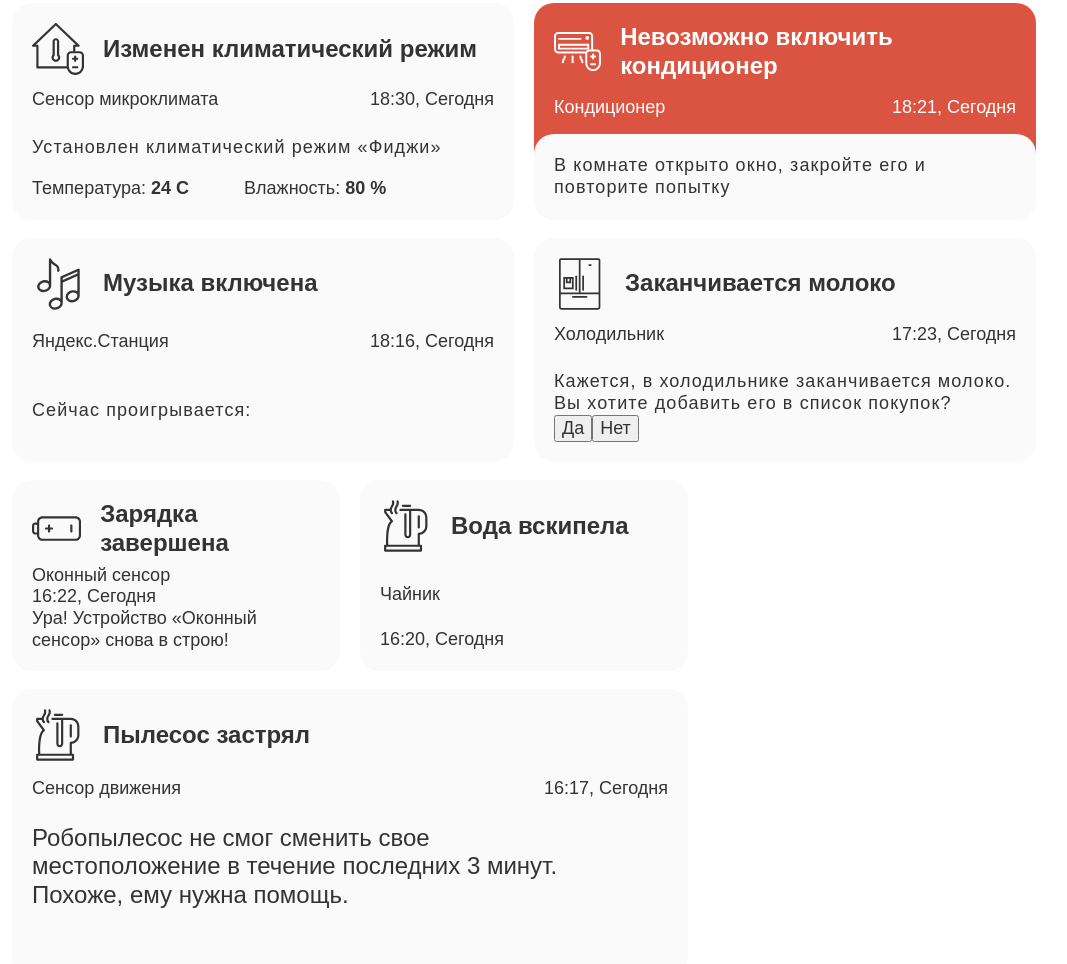
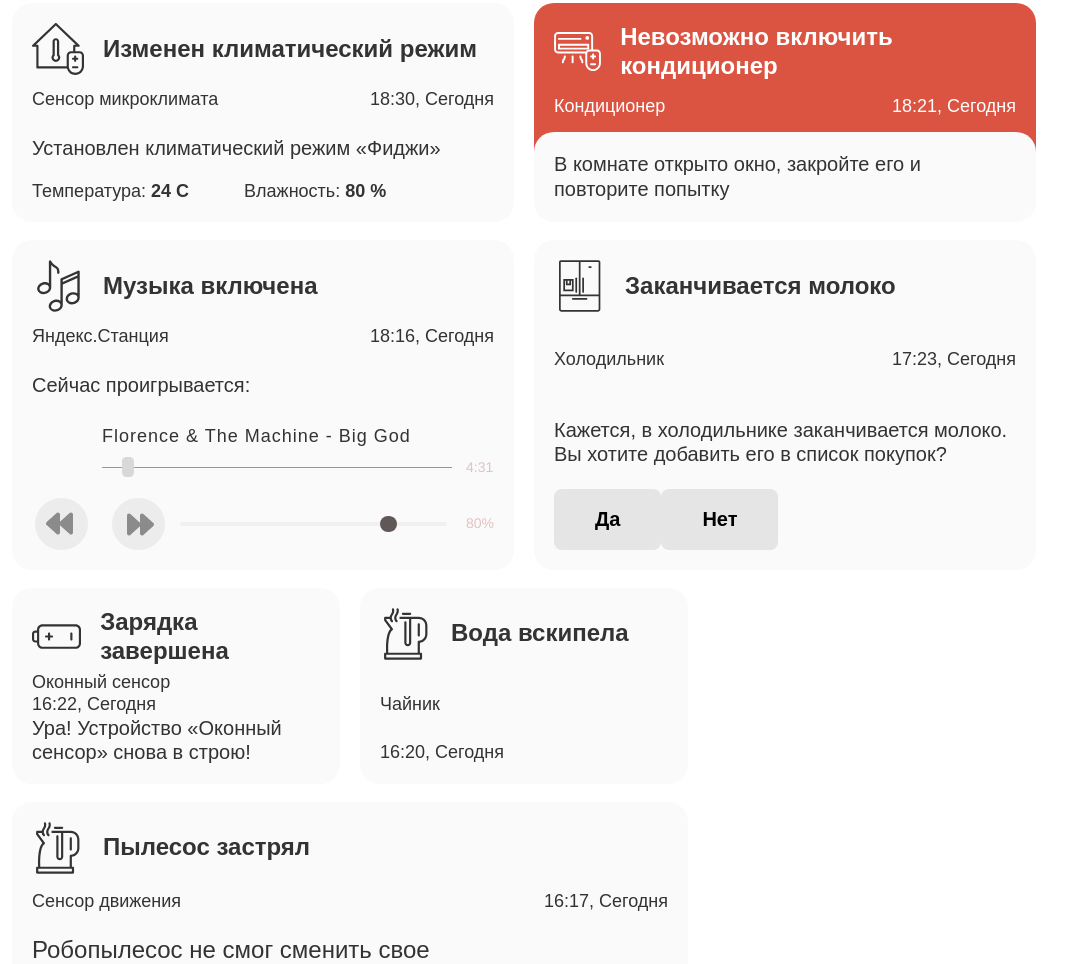
Before and after one commit to shelganov/shri-hw-1, a website built with webpack: page index.html in a window 1280 px wide. Shown: the part 737-1701 px from the top of the page, without its empty margins (116-1183 px from the left). Built offline with nearby package versions, Linux system fonts and the light colour scheme.

Commit message:
create music card

```diff
--- a/index.html
+++ b/index.html
@@ -110,13 +110,38 @@
                             <div class="icon icon_size_52 icon_thumb_music"></div>
                             <div class="card__title">Музыка включена</div>
                         </div>
-                        <div class="card__type">Яндекс.Станция</div>
-                        <div class="card__date">18:16, Сегодня</div>
+                        <div class="card__description">
+                            <div class="card__type">Яндекс.Станция</div>
+                            <div class="card__date">18:16, Сегодня</div>
+                        </div>
                         <div class="card__text">Сейчас проигрывается:</div>
-                        <div class="player">
-                            <div class="player__artist"></div>
-                            <div class="player__track"></div>
-                            <div class="player__length"></div>
+                        <div class="player card__player">
+                            <div class="player__cover"></div>
+                            <div class="player__track">
+                                <div class="player__track-title">
+                                    <span class="player__track-artist">Florence & The Machine</span>
+                                    <span>-</span>
+                                    <span class="player__track-name">Big God</span>
+                                </div>
+                                <div class="player__track-slider track-slider">
+                                    <div class="track-slider__line">
+                                        <div class="track-slider__ctrl"></div>
+                                    </div>
+                                    <div class="player__track-length">4:31</div>
+                                </div>
+                            </div>
+                            <div class="player__controls">
+                                <div class="player__ctrl player__ctrl_type_prev"></div>
+                                <div class="player__ctrl player__ctrl_type_next"></div>
+                                <div class="player__vol">
+                                    <div class="player__vol-slider vol-slider">
+                                        <div class="vol-slider__line">
+                                            <div class="vol-slider__ctrl"></div>
+                                        </div>
+                                    </div>
+                                    <div class="player__vol-length">80<span>%</span></div>
+                                </div>
+                            </div>
                         </div>
                     </div>
                     <div class="card card_size_m">
--- a/src/scss/components/_card.scss
+++ b/src/scss/components/_card.scss
@@ -88,6 +88,39 @@
     display: inline-block;
   }
 
+  // Плеер
+  &__player {
+    display: flex;
+    flex-wrap: wrap;
+    width: 100%;
+    margin-top: 29px;
+
+    .player__cover {
+      margin-right: 17px;
+    }
+    .player__controls {
+      margin-top: 11px;
+    }
+
+    .player__ctrl_type_next {
+      margin-left: 17px;
+    }
+
+    .player__vol {
+      margin-left: 11px;
+    }
+
+    .player__vol-length {
+      margin-left: 19px;
+    }
+
+    .track-slider {
+      margin-top: 11px;
+      margin-bottom: 11px;
+    }
+  }
+
+
 
   // Вариации карточек - размеры
   &_size_l {
@@ -97,6 +130,8 @@
 
     .card__text {
       padding-right: 50px;
+      margin-top: 24px;
+      font-size: 24px;
     }
     .card__description {
       margin-top: 17px;
@@ -107,11 +142,6 @@
       border-bottom-left-radius: 20px;
       border-bottom-right-radius: 20px;
       overflow: hidden;
-    }
-
-    .card__text {
-      margin-top: 24px;
-      font-size: 24px;
     }
   }
 
@@ -125,7 +155,7 @@
 
     .card__text {
       margin-top: 25px;
-      letter-spacing: 1.1px;
+      font-size: 20px;
       line-height: 1.23;
     }
 
@@ -142,6 +172,9 @@
       margin-top: 7px;
     }
 
+    .card__text {
+      font-size: 20px;
+    }
     .card__date {
       margin-left: 0;
       width: 100%;
--- /dev/null
+++ b/src/scss/components/_player.scss
@@ -0,0 +1,114 @@
+.player {
+
+  &__cover {
+    width: 53px;
+    height: 52px;
+    border-radius: 10px;
+    background: url("https://avatars.yandex.net/get-music-content/193823/1820a43e.a.5517056-1/m1000x1000") no-repeat center;
+    background-size: cover;
+  }
+
+  &__track {
+
+    &-title {
+      letter-spacing: 1px;
+    }
+
+    //&-slider {
+    //  margin-top: 11px;
+    //  margin-bottom: 11px;
+    //}
+
+    &-length {
+      margin-left: 14px;
+      font-family: 'Helvetica';
+      font-size: 14px;
+      color: #D5A1A1A1;
+    }
+  }
+
+  &__controls {
+    display: flex;
+    align-items: center;
+    width: 100%;
+  }
+
+  &__ctrl {
+    display: inline-block;
+    width: 60px;
+    height: 52px;
+    background-repeat: no-repeat;
+    background-position: center;
+    background-size: contain;
+
+    &_type {
+      &_prev {
+        background-image: url('../img/prev-db.svg');
+      }
+
+      &_next {
+        background-image: url('../img/next-db.svg');
+      }
+    }
+  }
+
+  &__vol {
+    display: flex;
+    align-items: center;
+
+    &-length {
+      //margin-left: 10px;
+      font-family: 'Helvetica';
+      font-size: 14px;
+      color: #D5A1A1A1;
+    }
+  }
+}
+
+// Слайдер для перемотки 1 песни
+.track-slider {
+  display: flex;
+  flex-wrap: wrap;
+  align-items: center;
+  justify-content: space-between;
+
+  &__line {
+    position: relative;
+    width: 350px;
+    height: 1px;
+    background-color: #979797;
+  }
+
+  &__ctrl {
+    position: absolute;
+    top: -10px;
+    left: 20px;
+    width: 12px;
+    height: 20px;
+    background: #D8D8D8;
+    border-radius: 4.5px;
+  }
+}
+
+// Слайдер для регулировки громкости
+.vol-slider {
+
+  &__line {
+    position: relative;
+    width: 267px;
+    height: 4px;
+    background: rgba(216,216,216,0.30);
+    border-radius: 2px;
+  }
+
+  &__ctrl {
+    position: absolute;
+    top: -6px;
+    left: 200px;
+    width: 17px;
+    height: 16px;
+    background: #605757;
+    border-radius: 26px;
+  }
+
+}
--- /dev/null
+++ b/src/scss/core/_btn.scss
@@ -0,0 +1,15 @@
+.btn {
+  display: inline-block;
+  padding: 6px 40px;
+  font-size: 20px;
+  font-weight: 700;
+  color: #000;
+  background: #E5E5E5;
+  border: 1px solid transparent;
+  border-radius: 8px;
+  transition: .2s background-color ease;
+  &:hover,
+  &:focus {
+    background-color: #FFD93E;
+  }
+}
--- a/src/scss/main.scss
+++ b/src/scss/main.scss
@@ -9,8 +9,10 @@
 @import "core/base";
 @import "core/grid";
 @import "core/typograpy";
+@import "core/btn";
 
 @import "components/header";
 @import "components/footer";
 @import "components/card";
 @import "components/icon";
+@import "components/player";
```
Also changed, not shown: dist/img/next-db.svg (added), dist/img/prev-db.svg (added), dist/main.css, src/img/next-db.svg (added), src/img/prev-db.svg (added).
